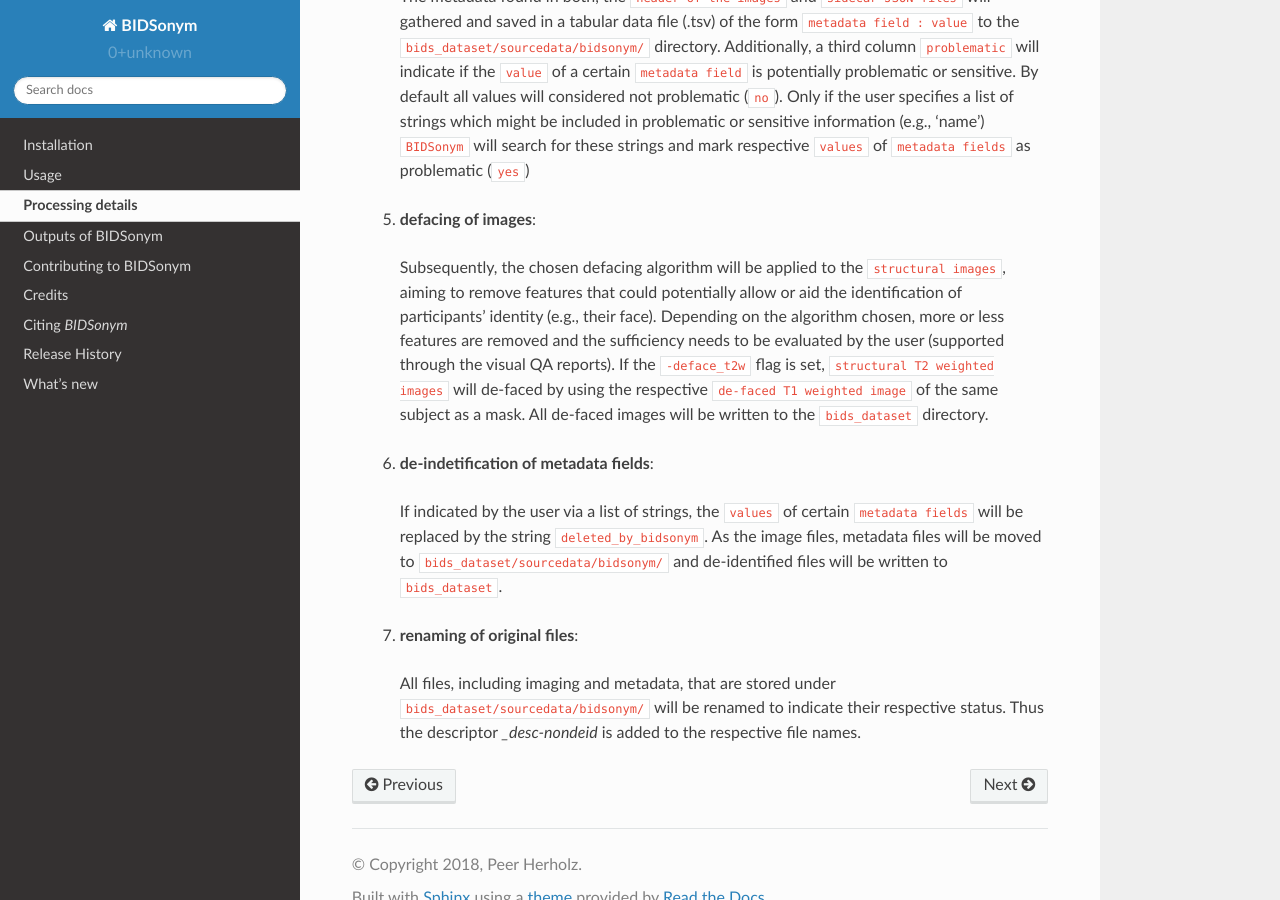
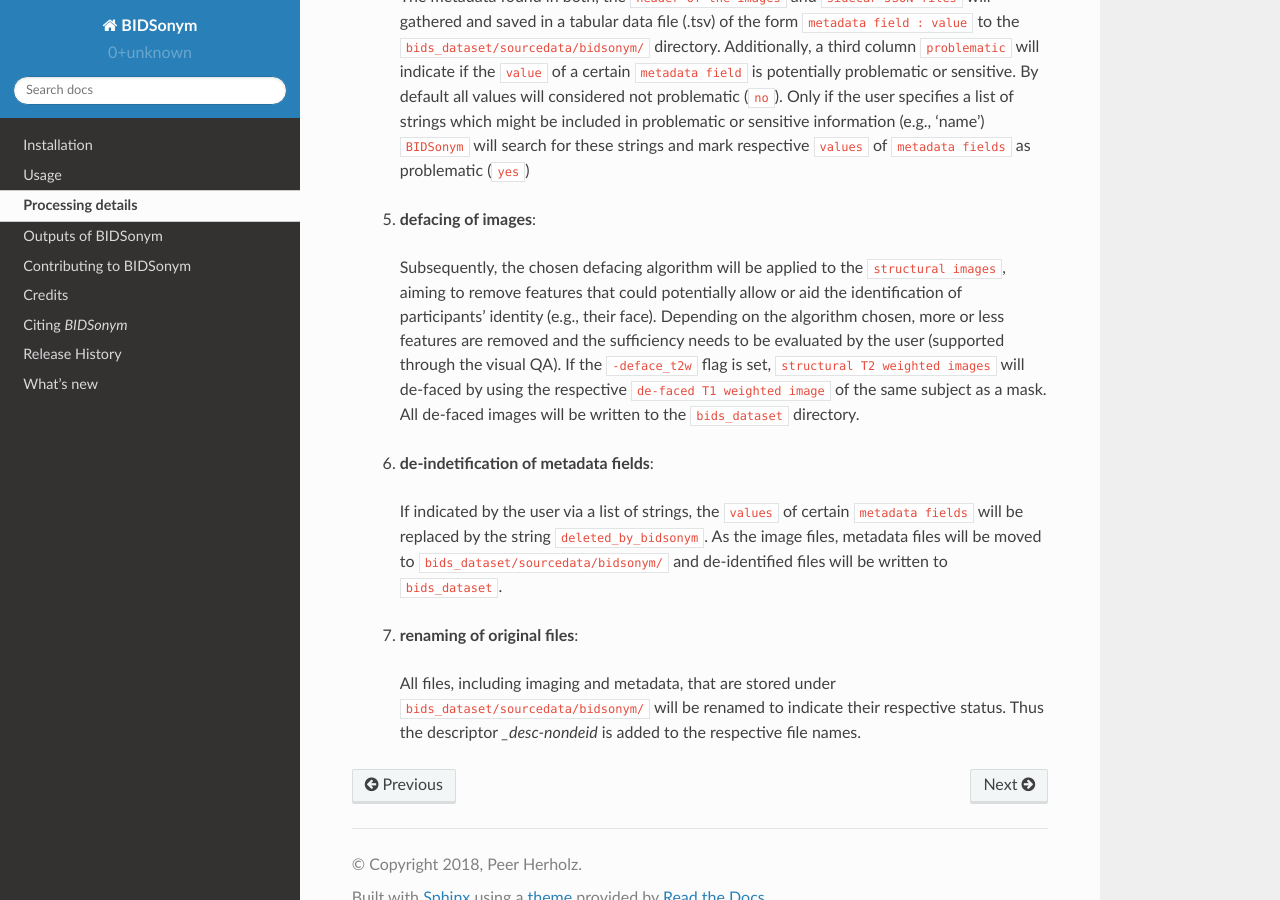
Before and after one commit to PeerHerholz/BIDSonym, a Sphinx documentation site: the page built from docs/source/processing_details.rst, in a window 1280 px wide and 900 px high, scrolled down 1781 px. Built offline with Sphinx 7.4.7 and the Read the Docs theme 2.0.0, drawn with Linux system fonts in a browser that asks for light colours.

Commit message:
minor doc fixes

```diff
--- a/docs/source/citing.rst
+++ b/docs/source/citing.rst
@@ -6,5 +6,5 @@ Citing *BIDSonym*
 
 If you are using ``BIDSonym`` in your work, please consider citing the
 `GitHub repository <https://github.com/PeerHerholz/BIDSonym>`_ and/or
-the respective `Zenodo file <https://github.com/bids-standard/bids-validator>`_
+the respective `Zenodo file <>`_
 until we have a formal publication out there.
--- a/docs/source/processing_details.rst
+++ b/docs/source/processing_details.rst
@@ -62,7 +62,7 @@ When running ``BIDSonym``, the following processing steps are executed:
     Subsequently, the chosen defacing algorithm will be applied to the ``structural images``, aiming to remove
     features that could potentially allow or aid the identification of participants' identity (e.g., their face).
     Depending on the algorithm chosen, more or less features are removed and the sufficiency needs to be evaluated
-    by the user (supported through the visual QA reports). If the ``-deface_t2w`` flag is set, ``structural T2 weighted
+    by the user (supported through the visual QA). If the ``-deface_t2w`` flag is set, ``structural T2 weighted
     images`` will de-faced by using the respective ``de-faced T1 weighted image`` of the same subject as a mask.
     All de-faced images will be written to the ``bids_dataset`` directory.
 
```
